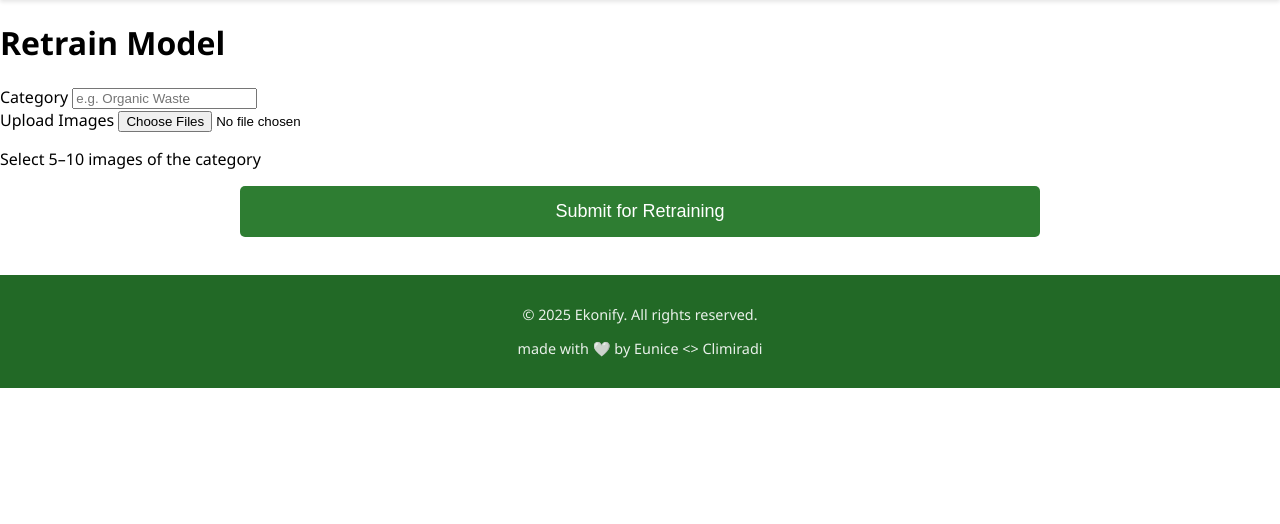
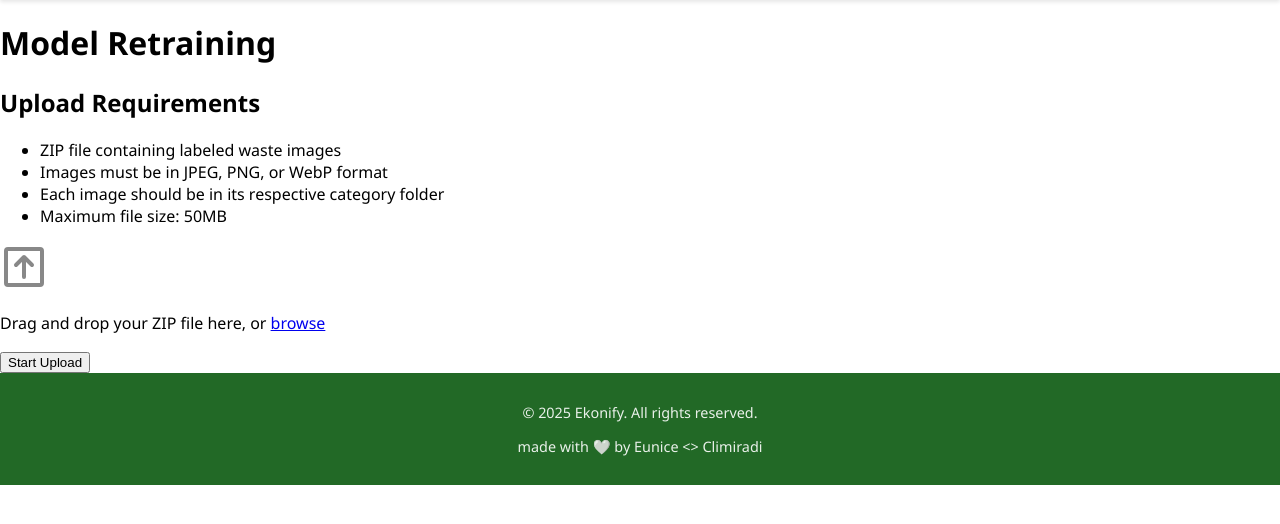
Before and after one commit to eadewusic/Ekonify-MLOP, a Python web app: template front-end/static/templates/retrain.html in a window 1280 px wide. Shown: the part 74-598 px from the top of the page. Run offline with Jinja, Linux system fonts and the light colour scheme; the template is opened without the code that fills it, so the values that code supplies are empty.

```diff
--- a/front-end/static/templates/retrain.html
+++ b/front-end/static/templates/retrain.html
@@ -26,29 +26,34 @@
         </nav>
     </header>
 
-    <div class="container">
-        <h1 class="title">Retrain Model</h1>
+    <div class="retrain-container">
+        <h1 class="retrain-title">Model Retraining</h1>
 
-        <form id="retrainForm" class="form-section">
-            <div class="form-group">
-                <label for="category">Category</label>
-                <input type="text" id="category" name="category" required placeholder="e.g. Organic Waste" />
+        <div class="requirements-card">
+            <h2 class="requirements-title">Upload Requirements</h2>
+            <ul class="requirements-list">
+                <li>ZIP file containing labeled waste images</li>
+                <li>Images must be in JPEG, PNG, or WebP format</li>
+                <li>Each image should be in its respective category folder</li>
+                <li>Maximum file size: 50MB</li>
+            </ul>
+        </div>
+
+        <div class="upload-area" id="dropZone">
+            <div class="retrain-upload-icon">
+                <svg width="48" height="48" viewBox="0 0 24 24" fill="none" xmlns="http://www.w3.org/2000/svg">
+                    <path d="M12 17V7M12 7L8 11M12 7L16 11" stroke="#888" stroke-width="2" stroke-linecap="round"
+                        stroke-linejoin="round" />
+                    <path
+                        d="M20 21H4C3.44772 21 3 20.5523 3 20V4C3 3.44772 3.44772 3 4 3H20C20.5523 3 21 3.44772 21 4V20C21 20.5523 20.5523 21 20 21Z"
+                        stroke="#888" stroke-width="2" />
+                </svg>
             </div>
+            <p class="retrain-upload-text">Drag and drop your ZIP file here, or <a href="#" class="browse-link">browse</a></p>
+        </div>
 
-            <div class="form-group">
-                <label for="images">Upload Images</label>
-                <input type="file" id="images" name="images" multiple accept="image/*" required />
-                <p class="note">Select 5–10 images of the category</p>
-            </div>
-
-            <button type="submit" class="predict-btn">Submit for Retraining</button>
-        </form>
-
-        <div id="retrainStatus" class="status hidden"></div>
+        <button class="retrain-upload-button" id="uploadButton">Start Upload</button>
     </div>
-
-    <script src="/front-end/script.js"></script>
-</body>
 
 <!-- footer section -->
 
```
